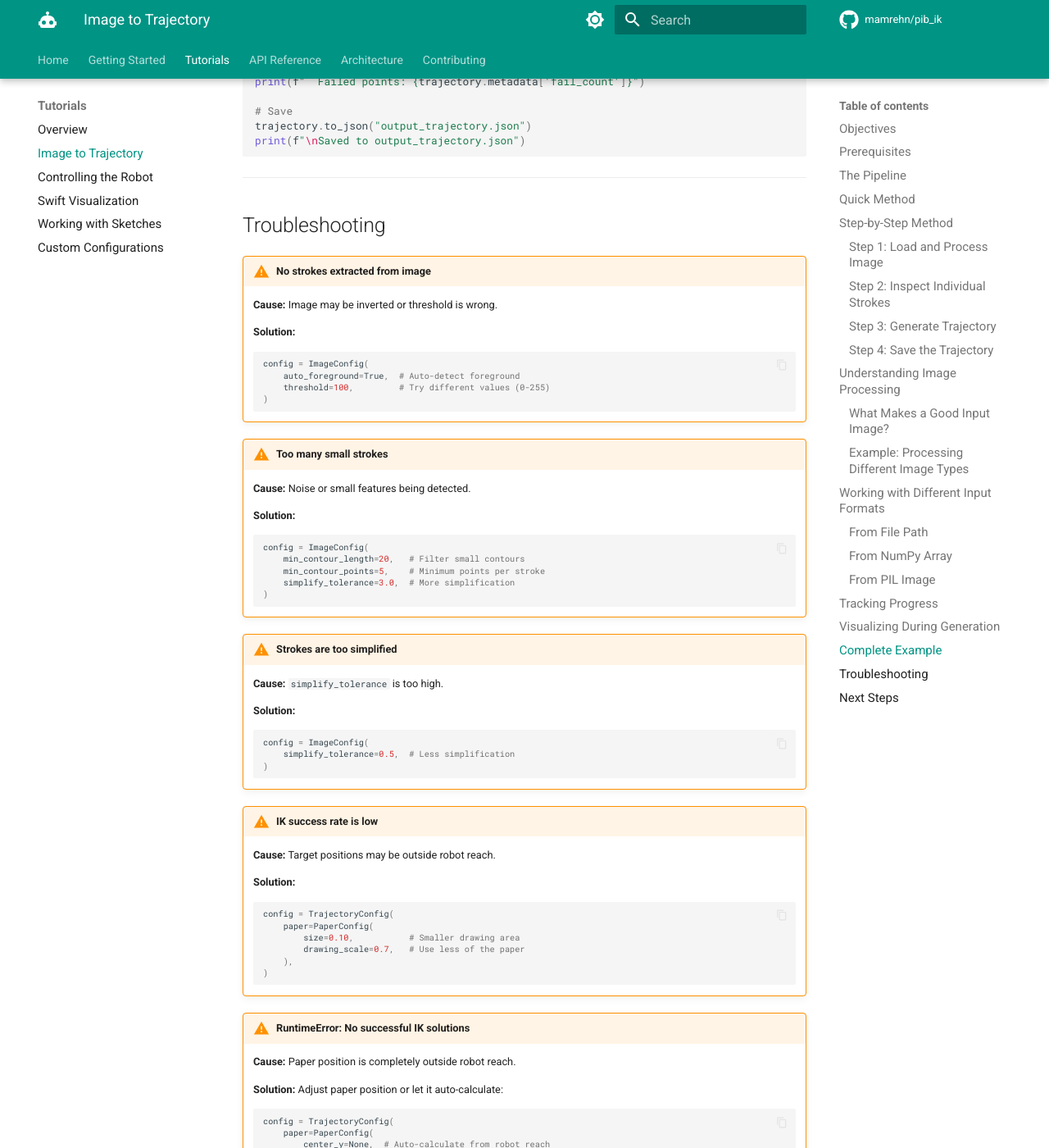
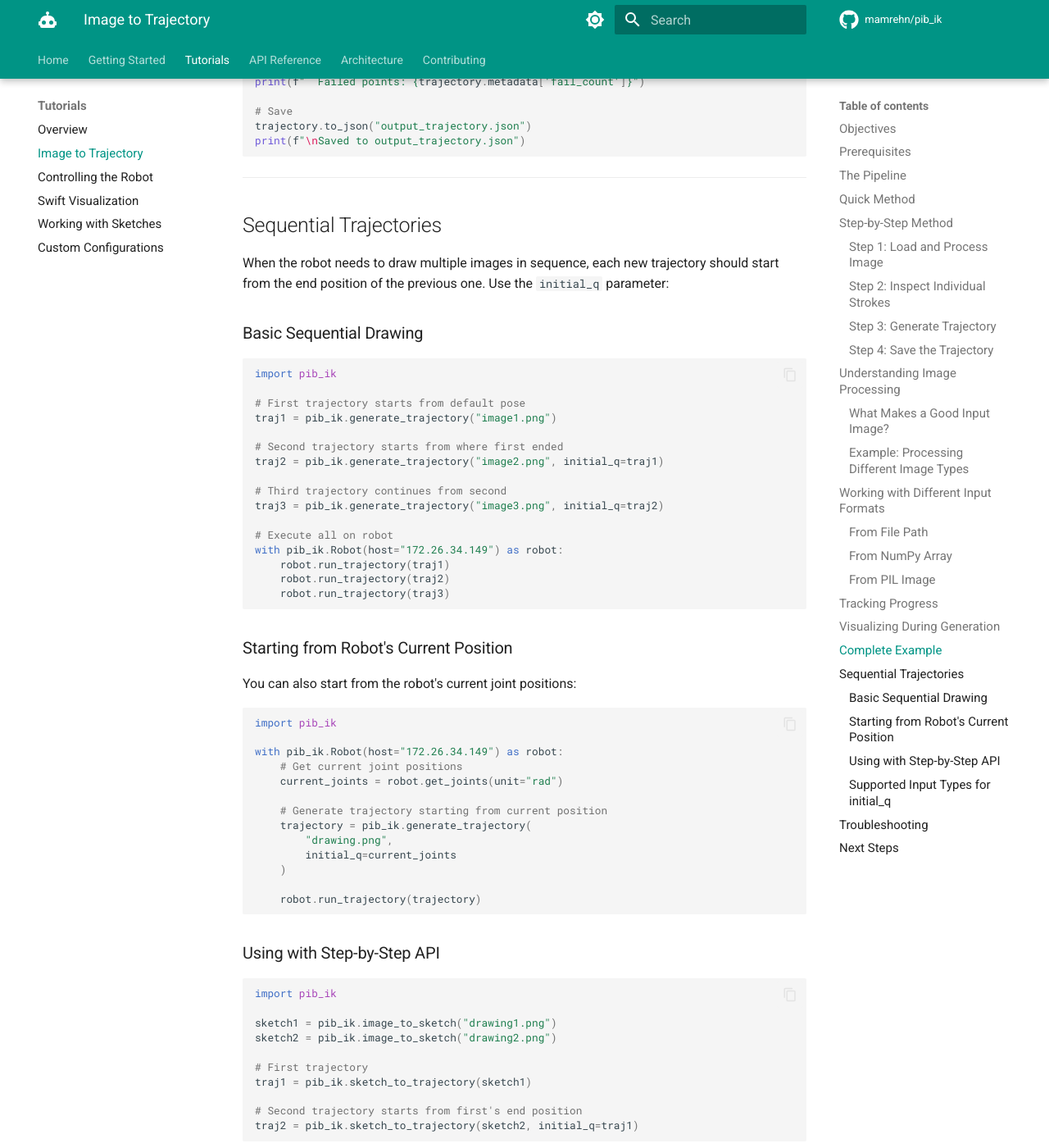
Before and after one commit to mamrehn/pib3, an MkDocs documentation site: the page built from docs/tutorials/image-to-trajectory.md, in a window 1280 px wide and 1400 px high, scrolled down 6344 px. Shown: the whole window at 82% size. Built offline with MkDocs 1.6.1 and Material for MkDocs 9.7.7, drawn with Linux system fonts in a browser that asks for light colours; comment, search, counter and statistics services are not loaded; some of the changed text lies outside the part shown.

Commit message:
feat: add support for initial joint configuration in trajectory generation

````diff
--- a/docs/tutorials/image-to-trajectory.md
+++ b/docs/tutorials/image-to-trajectory.md
@@ -315,6 +315,77 @@ print(f"\nSaved to output_trajectory.json")
 
 ---
 
+## Sequential Trajectories
+
+When the robot needs to draw multiple images in sequence, each new trajectory should start from the end position of the previous one. Use the `initial_q` parameter:
+
+### Basic Sequential Drawing
+
+```python
+import pib_ik
+
+# First trajectory starts from default pose
+traj1 = pib_ik.generate_trajectory("image1.png")
+
+# Second trajectory starts from where first ended
+traj2 = pib_ik.generate_trajectory("image2.png", initial_q=traj1)
+
+# Third trajectory continues from second
+traj3 = pib_ik.generate_trajectory("image3.png", initial_q=traj2)
+
+# Execute all on robot
+with pib_ik.Robot(host="172.26.34.149") as robot:
+    robot.run_trajectory(traj1)
+    robot.run_trajectory(traj2)
+    robot.run_trajectory(traj3)
+```
+
+### Starting from Robot's Current Position
+
+You can also start from the robot's current joint positions:
+
+```python
+import pib_ik
+
+with pib_ik.Robot(host="172.26.34.149") as robot:
+    # Get current joint positions
+    current_joints = robot.get_joints(unit="rad")
+
+    # Generate trajectory starting from current position
+    trajectory = pib_ik.generate_trajectory(
+        "drawing.png",
+        initial_q=current_joints
+    )
+
+    robot.run_trajectory(trajectory)
+```
+
+### Using with Step-by-Step API
+
+```python
+import pib_ik
+
+sketch1 = pib_ik.image_to_sketch("drawing1.png")
+sketch2 = pib_ik.image_to_sketch("drawing2.png")
+
+# First trajectory
+traj1 = pib_ik.sketch_to_trajectory(sketch1)
+
+# Second trajectory starts from first's end position
+traj2 = pib_ik.sketch_to_trajectory(sketch2, initial_q=traj1)
+```
+
+### Supported Input Types for initial_q
+
+| Type | Description |
+|------|-------------|
+| `Trajectory` | Uses the last waypoint from the trajectory |
+| `np.ndarray` | Array of joint positions in radians (36 values for PIB) |
+| `dict` | Dictionary mapping joint names to radian values |
+| `None` | Default - uses fixed initial drawing pose |
+
+---
+
 ## Troubleshooting
 
 !!! warning "No strokes extracted from image"
````
Also changed, not shown: pib_ik/__init__.py (+18 -1 lines), 1 other file.
